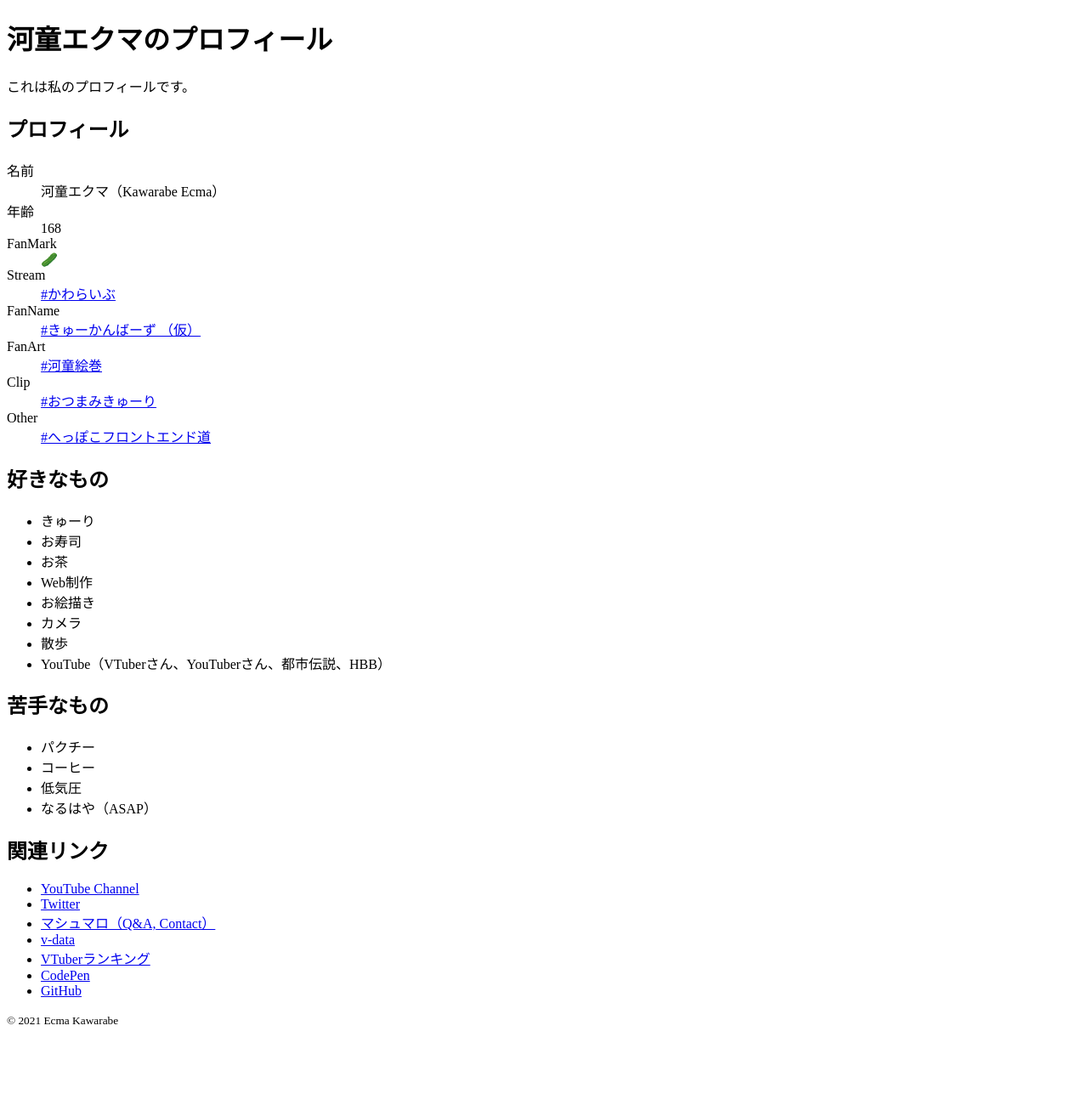
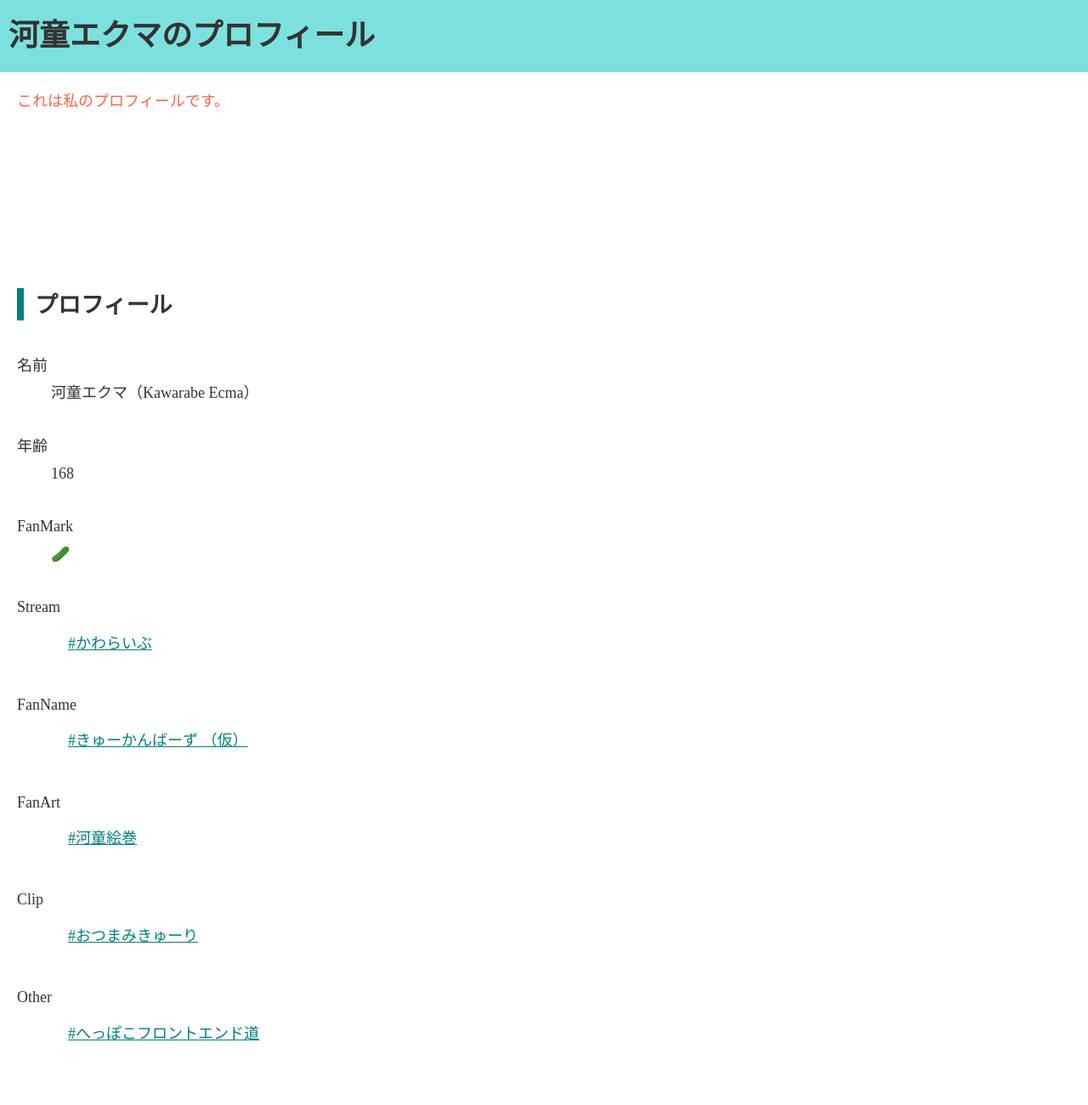
Before and after one commit to KawarabeEcma/KawarabeEcma.github.io, a plain HTML site: page docs/index.html in a window 1280 px wide. Shown: the top 1300 px of the page at 85% size. Before the commit the page ends 1225 px from the top, so only its background shows below. Drawn offline with Linux system fonts and the light colour scheme.

Commit message:
:zap: CSSの配信で書いた内容

```diff
--- a/docs/index.html
+++ b/docs/index.html
@@ -4,6 +4,117 @@
   <meta charset="UTF-8">
   <meta name="viewport" content="width=device-width, initial-scale=1.0">
   <title>河童エクマのプロフィール</title>
+  <style>
+    @keyframes fadeIn {
+      0% {
+        opacity: 0;
+      }
+
+      100% {
+        opacity: 1;
+      }
+    }
+
+    body {
+      margin: 0;
+      color: #333;
+      font-size: 18px;
+      line-height: 1.8;
+    }
+
+    header {
+      padding: 10px;
+      background: rgb(124, 225, 222);
+    }
+
+    main {
+      padding: 0 20px;
+    }
+
+    footer {
+      padding: 40px 20px;
+      margin: 200px 0 0;
+      text-align: center;
+      background: #fcfc30;
+    }
+
+    footer p {
+      margin: 0;
+    }
+
+    h1 {
+      font-size: 36px;
+      margin-top: 0;
+      margin-bottom: 0;
+      animation: fadeIn .5s ease-out;
+    }
+
+    h2 {
+      position: relative;
+      padding-left: 21px;
+      margin-top: 200px;
+    }
+
+    h2::before {
+      position: absolute;
+      left: 0;
+      top: 4px;
+      width: 8px;
+      height: 38px;
+      display: block;
+      content: "";
+      background: #008080;
+    }
+
+    a {
+      color: teal;
+      transition: .2s color ease-out;
+    }
+
+    a:hover {
+      color: black;
+    }
+
+    dt {
+      margin-top: 30px;
+    }
+
+    p.lede {
+      color: tomato;
+    }
+
+    .hashtag {
+      padding: 10px 20px;
+      display: inline-block;
+      border-radius: 6px;
+      transition: .2s color ease-out, .2s background ease-out;
+    }
+
+    .hashtag:hover {
+      background: chartreuse;
+    }
+
+    .relatedLinks li {
+      margin: 20px 0;
+    }
+
+    .relatedLinks li:first-child {
+      padding: 10px;
+      list-style: none;
+      border-radius: 12px;
+      text-align: center;
+      background: red;
+    }
+
+    .relatedLinks li:first-child a {
+      color: #fff;
+      text-decoration: none;
+    }
+
+    .relatedLinks li:first-child a:hover {
+      text-decoration: underline;
+    }
+  </style>
 </head>
 <body>
   <header>
@@ -11,7 +122,7 @@
   </header>
 
   <main>
-    <p>これは私のプロフィールです。</p>
+    <p class="lede">これは私のプロフィールです。</p>
 
     <h2>プロフィール</h2>
 
@@ -23,15 +134,15 @@
       <dt>FanMark</dt>
       <dd>🥒</dd>
       <dt>Stream</dt>
-      <dd><a href="https://twitter.com/hashtag/%E3%81%8B%E3%82%8F%E3%82%89%E3%81%84%E3%81%B6">#かわらいぶ</a></dd>
+      <dd><a class="hashtag" href="https://twitter.com/hashtag/%E3%81%8B%E3%82%8F%E3%82%89%E3%81%84%E3%81%B6">#かわらいぶ</a></dd>
       <dt>FanName</dt>
-      <dd><a href="https://twitter.com/hashtag/%E3%81%8D%E3%82%85%E3%83%BC%E3%81%8B%E3%82%93%E3%81%B0%E3%83%BC%E3%81%9A">#きゅーかんばーず （仮）</a></dd>
+      <dd><a class="hashtag" href="https://twitter.com/hashtag/%E3%81%8D%E3%82%85%E3%83%BC%E3%81%8B%E3%82%93%E3%81%B0%E3%83%BC%E3%81%9A">#きゅーかんばーず （仮）</a></dd>
       <dt>FanArt</dt>
-      <dd><a href="https://twitter.com/hashtag/%E6%B2%B3%E7%AB%A5%E7%B5%B5%E5%B7%BB">#河童絵巻</a></dd>
+      <dd><a class="hashtag" href="https://twitter.com/hashtag/%E6%B2%B3%E7%AB%A5%E7%B5%B5%E5%B7%BB">#河童絵巻</a></dd>
       <dt>Clip</dt>
-      <dd><a href="https://twitter.com/hashtag/%E3%81%8A%E3%81%A4%E3%81%BE%E3%81%BF%E3%81%8D%E3%82%85%E3%83%BC%E3%82%8A">#おつまみきゅーり </a></dd>
+      <dd><a class="hashtag" href="https://twitter.com/hashtag/%E3%81%8A%E3%81%A4%E3%81%BE%E3%81%BF%E3%81%8D%E3%82%85%E3%83%BC%E3%82%8A">#おつまみきゅーり </a></dd>
       <dt>Other</dt>
-      <dd><a href="https://twitter.com/hashtag/%E3%81%B8%E3%81%A3%E3%81%BD%E3%81%93%E3%83%95%E3%83%AD%E3%83%B3%E3%83%88%E3%82%A8%E3%83%B3%E3%83%89%E9%81%93">#へっぽこフロントエンド道</a></dd>
+      <dd><a class="hashtag" href="https://twitter.com/hashtag/%E3%81%B8%E3%81%A3%E3%81%BD%E3%81%93%E3%83%95%E3%83%AD%E3%83%B3%E3%83%88%E3%82%A8%E3%83%B3%E3%83%89%E9%81%93">#へっぽこフロントエンド道</a></dd>
     </dl>
 
     <h2>好きなもの</h2>
@@ -58,7 +169,7 @@
 
     <h2>関連リンク</h2>
 
-    <ul>
+    <ul class="relatedLinks">
       <li><a href="https://www.youtube.com/channel/UCtayGWXp2NWel6CyfBcWw6Q?sub_confirmation=1">YouTube Channel</a></li>
       <li><a href="https://twitter.com/kawarabeecma">Twitter</a></li>
       <li><a href="https://marshmallow-qa.com/kawarabeecma">マシュマロ（Q&amp;A, Contact）</a></li>
```
